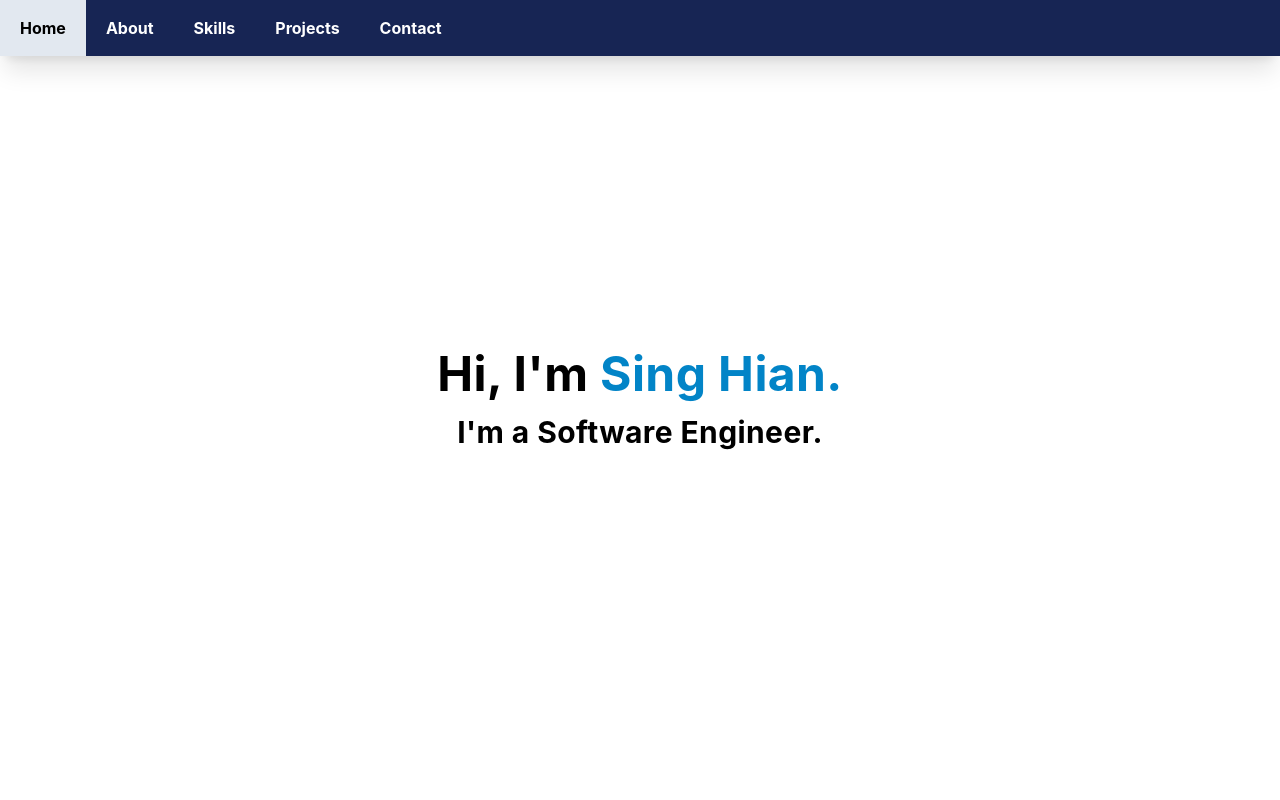
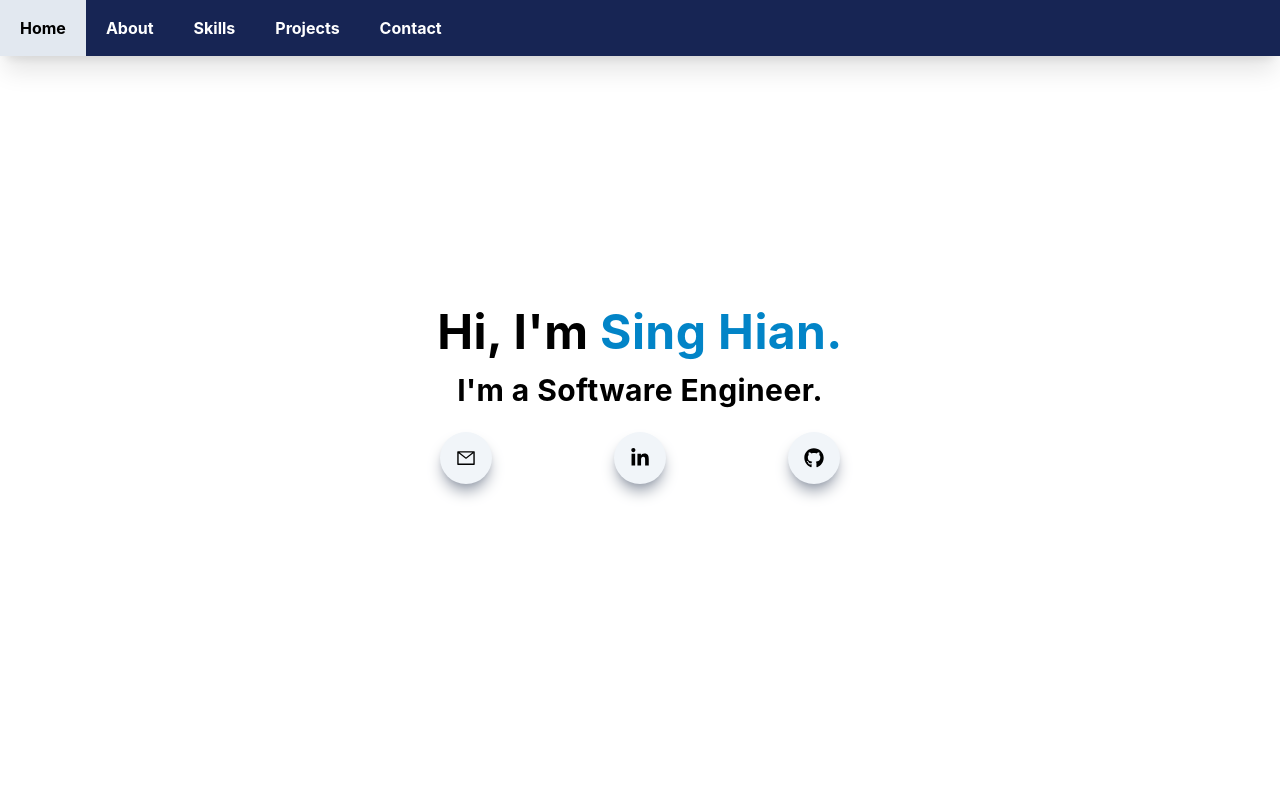
Before and after one commit to sohsinghian/my-portfolio, a React (Create React App) app: page / in a window 1280 px wide. Shown: the top 800 px of the page. Built offline with nearby package versions, Linux system fonts and the light colour scheme.

Commit message:
edit css

```diff
--- a/src/components/Footer.js
+++ b/src/components/Footer.js
@@ -1,14 +1,11 @@
 import React from "react";
-// import email from "../images/email-icon.png";
-// import linkedin from "../images/linkedin-icon.png";
-// import github from "../images/github-icon.png";
 import { AiOutlineMail } from "react-icons/ai";
 import { FaLinkedinIn, FaGithub } from "react-icons/fa";
 
 const Footer = () => {
   return (
     <>
-      <footer class="bg-blue-200" id="contact">
+      <footer class="bg-slate-200" id="contact">
         <div class="flex justify-between w-1/2 m-auto items-center py-4">
           <a href="mailto:sohsinghian@gmail.com">
             <div class="rounded-full shadow-lg shadow-gray-400 bg-slate-100 p-4">
@@ -26,9 +23,9 @@ const Footer = () => {
             </div>
           </a>
         </div>
-        <div class="m-auto text-sm sm:text-xs w-full text-center p-5">
+        <p class="m-auto text-sm sm:text-xs w-full text-center p-5">
           Copyright &copy;2023 Soh Sing Hian. All Rights Reserved
-        </div>
+        </p>
       </footer>
     </>
   );
--- a/src/components/IndividualProject.js
+++ b/src/components/IndividualProject.js
@@ -33,7 +33,7 @@ const IndividualProject = (props) => {
           className="uppercase font-bold px-4 py-2 mx-2 bg-sky-900 rounded text-white"
           onClick={handleButtonClick2}
         >
-          Code
+          Repo
         </button>
       </div>
     </>
--- a/src/pages/Contact.js
+++ b/src/pages/Contact.js
@@ -4,7 +4,7 @@ const Contact = () => {
   return (
     <>
       <div
-        class="flex flex-col justify-center text-center h-screen bg-sky-200"
+        class="flex flex-col justify-center text-center h-screen"
         id="contact"
       >
         <h1 class="mb-6 font-bold text-4xl tracking-widest text-center">
@@ -20,7 +20,7 @@ const Contact = () => {
             value=""
             placeholder="Name"
             onChange=""
-            class="p-2 m-2 rounded-sm"
+            class="p-2 m-2 rounded-sm bg-slate-100"
           />
           <input
             type="email"
@@ -28,21 +28,21 @@ const Contact = () => {
             value=""
             placeholder="Email"
             onChange=""
-            class="p-2 m-2 rounded-sm"
+            class="p-2 m-2 rounded-sm bg-slate-100"
           />
           <textarea
             name="message"
             value=""
             placeholder="Message"
             onChange=""
-            class="p-2 m-2 rounded-sm"
+            class="p-2 m-2 rounded-sm bg-slate-100"
             rows="5"
             cols="50"
           ></textarea>
-          <button type="submit" class="rounded-lg bg-blue-100 p-2 m-2">
+          <button type="submit" class="rounded-lg bg-blue-100 p-2 m-2 font-bold">
             Submit
           </button>
-          <button type="reset" class="rounded-lg bg-blue-100 p-2 m-2">
+          <button type="reset" class="rounded-lg bg-blue-100 p-2 m-2 font-bold">
             Clear
           </button>
         </form>
--- a/src/pages/Home.js
+++ b/src/pages/Home.js
@@ -1,4 +1,6 @@
 import React from "react";
+import { AiOutlineMail } from "react-icons/ai";
+import { FaLinkedinIn, FaGithub } from "react-icons/fa";
 
 const Home = () => {
   return (
@@ -10,6 +12,25 @@ const Home = () => {
         <p class="text-3xl py-2 sm:text-xl md:text-2xl">
           I'm a Software Engineer.
         </p>
+        <div>
+          <div class="flex justify-between lg:w-1/3 sm:w-2/3 md:w-1/2 m-auto items-center py-4">
+            <a href="mailto:sohsinghian@gmail.com">
+              <div class="rounded-full shadow-lg shadow-gray-400 bg-slate-100 p-4">
+                <AiOutlineMail class="w-5 h-5" />
+              </div>
+            </a>
+            <a href="https://www.linkedin.com/in/sohsinghian/">
+              <div class="rounded-full shadow-lg shadow-gray-400 bg-slate-100 p-4">
+                <FaLinkedinIn class="w-5 h-5" />
+              </div>
+            </a>
+            <a href="https://github.com/sohsinghian">
+              <div class="rounded-full shadow-lg shadow-gray-400 bg-slate-100 p-4">
+                <FaGithub class="w-5 h-5" />
+              </div>
+            </a>
+          </div>
+        </div>
       </section>
     </>
   );
```
